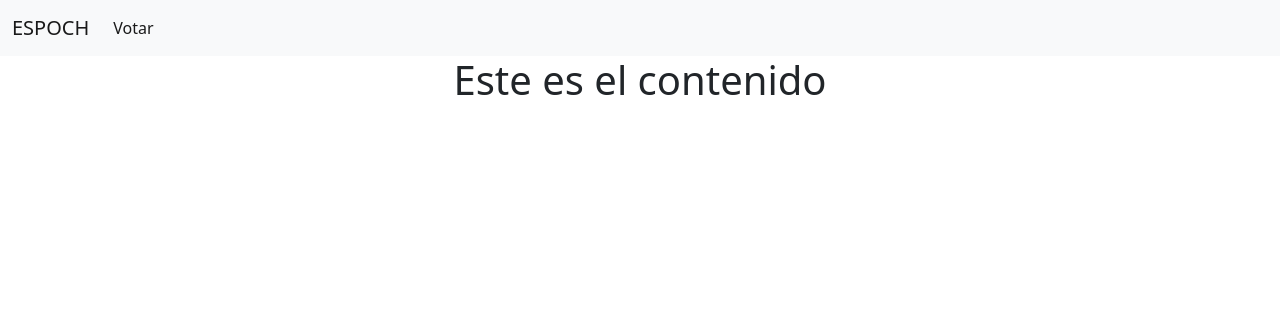
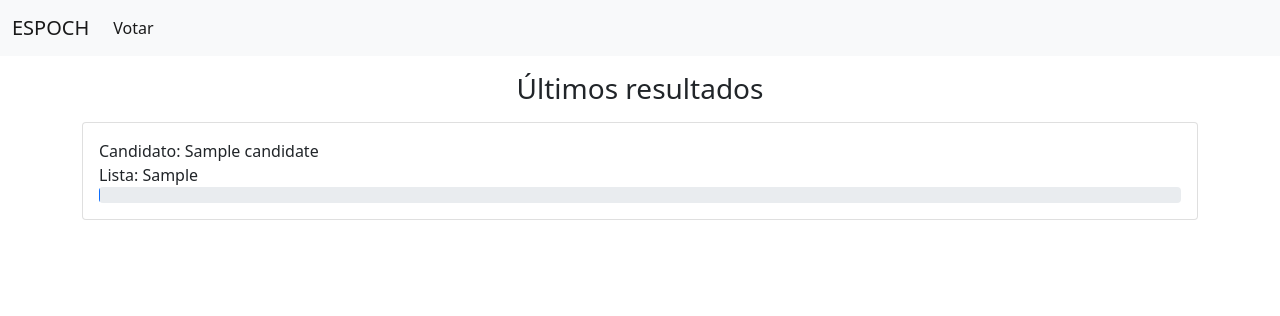
Before and after one commit to pchunter97/Votos, a Laravel app: page / in a window 1280 px wide. Shown: the top 316 px of the page. Run offline with Laravel 8, Linux system fonts and the light colour scheme; tables that the repository leaves empty hold one stand-in row (values such as "Sample post"); some libraries are stand-ins or nearby versions.

Commit message:
Version 2.0

```diff
--- a/laravel_voting/app/Http/Controllers/CandidatesController.php
+++ b/laravel_voting/app/Http/Controllers/CandidatesController.php
@@ -8,6 +8,13 @@ use Illuminate\Support\Facades\DB;
 
 class CandidatesController extends Controller
 {
+
+    public function home()
+    {
+        $candidates = DB::table('candidates')->get();
+        return view('home', ['candidates' => $candidates]);
+    }
+
     public function createCandidate(Request $request){
         $candidateName= $request->input('candidateName');
         $candidateList= $request->input('candidateList');
@@ -16,6 +23,7 @@ class CandidatesController extends Controller
         );
         return \view('createCandidateForm');
     }
+
 
     public function votingPage()
     {
@@ -38,6 +46,7 @@ class CandidatesController extends Controller
     {
         return view('createCandidateForm');
     }
+
     public function castYourVote(Request $request)
     {
         $candidateId = $request->input('candidateId');
--- a/laravel_voting/resources/views/home.blade.php
+++ b/laravel_voting/resources/views/home.blade.php
@@ -3,5 +3,20 @@
 
 @include("flash")
 
-<h1 class="text-center">Este es el contenido</h1>
+<div class="container">
+
+<h3 class="text-center mt-3">Últimos resultados</h3>
+@foreach($candidates as $candidate)
+    <div class="card mb-3 mt-3">
+        <div class=card-body>
+            Candidato: {{$candidate->name}}
+            <br>
+            Lista: {{$candidate->lista}}
+            <div class="progress">
+                <div class="progress-bar" role="progressbar" style="width: {{($candidate->votes/1000)*100}}%;" aria-valuenow="25" aria-valuemin="0" aria-valuemax="1000">{{$candidate->votes}}</div>
+            </div>
+        </div>
+    </div>
+@endforeach
+</div>
 @endsection
--- a/laravel_voting/routes/web.php
+++ b/laravel_voting/routes/web.php
@@ -14,9 +14,9 @@ use App\Http\Controllers\CandidatesController;
 |
 */
 
-Route::get('/', function () {
-    return view('home');
-})->name('home');
+
+
+Route::get('/',[CandidatesController::class,'home'])->name('home');
 
 /*Route::get('/home', function () {
     return view('home');
```
